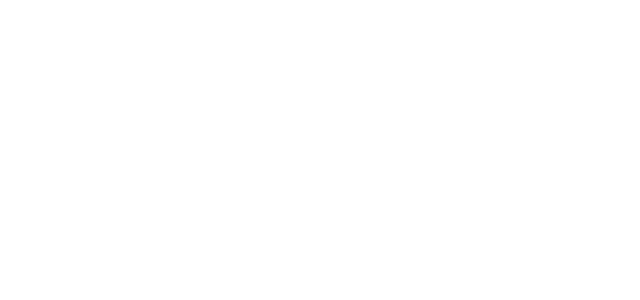
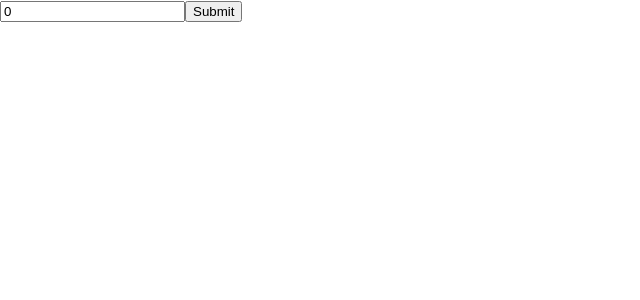
Before and after one commit to Kunai67/Spenser, a React (Create React App) app: page / in a window 1280 px wide. Shown: the top 300 px of the page, without its empty margins (0-640 px from the left). Built offline with nearby package versions, Linux system fonts and the light colour scheme.

Commit message:
ExpenseInput Component Done

```diff
--- a/public/index.html
+++ b/public/index.html
@@ -24,7 +24,7 @@
       work correctly both with client-side routing and a non-root public URL.
       Learn how to configure a non-root public URL by running `npm run build`.
     -->
-    <title>React App</title>
+    <title>Spenser - Expense Tracker</title>
   </head>
   <body>
     <noscript>You need to enable JavaScript to run this app.</noscript>
--- a/src/App.js
+++ b/src/App.js
@@ -1,9 +1,10 @@
 import React from 'react';
+import ExpenseInput from './components/ExpenseInput';
 
 function App() {
   return (
     <div className="App">
-
+      <ExpenseInput />
     </div>
   );
 }
--- /dev/null
+++ b/src/components/ExpenseInput.js
@@ -0,0 +1,20 @@
+import React, { useState } from 'react';
+
+function ExpenseInput(props) {
+
+    const [expense, setExpense] = useState(0);
+
+    function submitExpense(e) {
+        e.preventDefault();
+        // SEND TO DB
+    }
+
+    return (
+        <div>
+            <input type="text" value={expense} onChange={(e) => setExpense(e.target.value)}/>
+            <button onClick={submitExpense}>Submit</button>
+        </div>
+    )
+}
+
+export default ExpenseInput;
```
